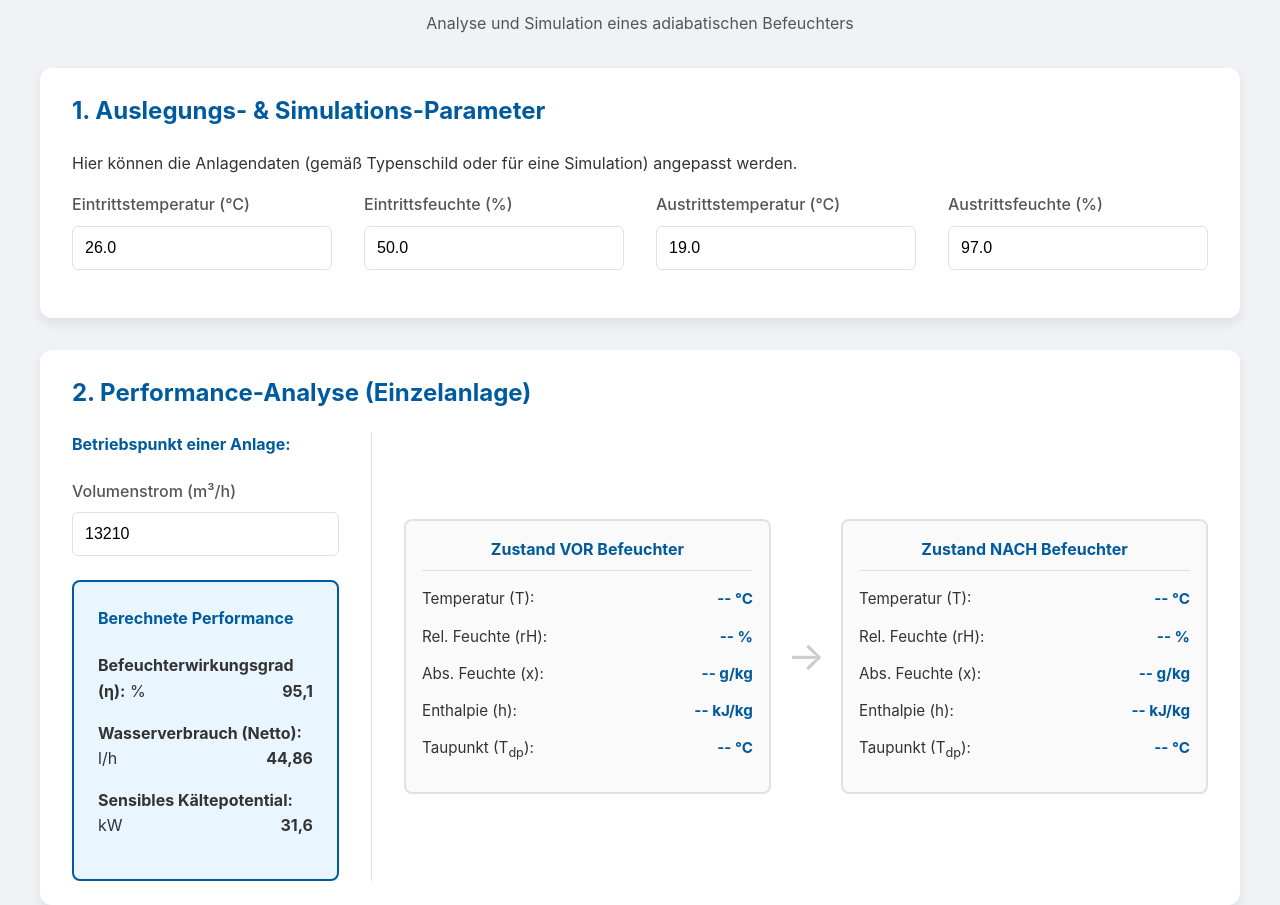
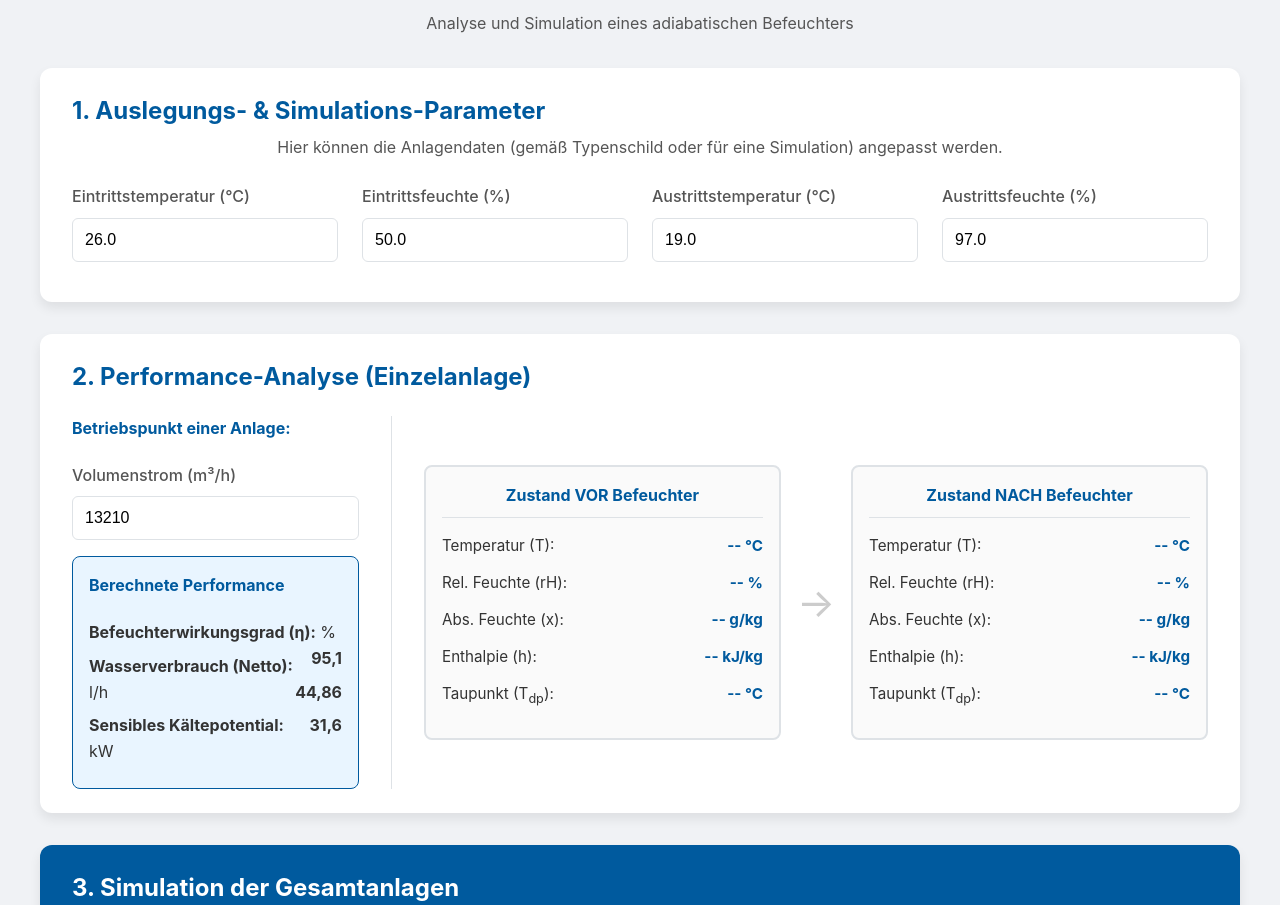
Before and after one commit to Oktaederim/AdiabatischeKuehlung-AB, a plain HTML site: page index.html in a window 1280 px wide. Shown: the part 78-983 px from the top of the page. Drawn offline with Linux system fonts and the light colour scheme.

Commit message:
Update style.css
Code2

```diff
--- a/style.css
+++ b/style.css
@@ -25,58 +25,50 @@ body {
 }
 h1, h2, h4 { color: var(--primary-color); margin-top: 0; }
 h1 { text-align: center; }
+p.info-text { text-align: center; color: var(--label-color); margin-top: -1rem; margin-bottom: 1.5rem; }
 .subtitle { text-align: center; color: var(--label-color); margin-top: -0.5rem; margin-bottom: 2rem; }
 
 /* Data Display Grids */
-.data-grid, .live-grid {
-    display: grid;
-    gap: 2rem;
-    grid-template-columns: 1fr;
-}
-@media (min-width: 768px) {
-    .data-grid { grid-template-columns: repeat(auto-fit, minmax(250px, 1fr)); }
-    .live-grid { grid-template-columns: 300px 1fr; }
-}
-.data-group p { margin: 0.5rem 0; }
+.data-grid { display: grid; gap: 1.5rem; grid-template-columns: repeat(auto-fit, minmax(200px, 1fr)); }
+.live-grid { display: grid; gap: 2rem; grid-template-columns: 1fr; }
+@media (min-width: 992px) { .live-grid { grid-template-columns: 320px 1fr; } }
+
 .results-box {
     background-color: var(--results-bg);
-    padding: 1.5rem;
+    padding: 1rem;
     border-radius: 8px;
-    border: 2px solid var(--primary-color);
+    border: 1px solid var(--primary-color);
 }
-.results-box h4 { margin-top: 0; }
+.results-box h4 { margin-top: 0; font-size: 1em; }
+.results-box p { margin: 0.5rem 0; }
 .results-box span { font-weight: bold; float: right; }
 
 /* Input Section */
 .input-section { padding-right: 2rem; border-right: 1px solid var(--border-color); }
-.input-group { margin-bottom: 1.5rem; }
+.input-group { margin-bottom: 1rem; }
 .input-group label { display: block; font-weight: 500; margin-bottom: 0.5rem; color: var(--label-color); }
 .input-group input { width: 100%; padding: 0.75rem; border: 1px solid var(--border-color); border-radius: 6px; font-size: 1rem; box-sizing: border-box; }
 
 /* Process Visualization */
-.process-visualization {
-    display: flex;
-    flex-direction: column;
-    justify-content: center;
-    gap: 1rem;
-}
-@media (min-width: 992px) {
-    .process-visualization { flex-direction: row; align-items: center; }
-}
-.state-node, .component-node {
+.process-visualization { display: flex; flex-direction: column; justify-content: center; gap: 1rem; }
+@media (min-width: 992px) { .process-visualization { flex-direction: row; align-items: center; } }
+.state-node {
     border: 2px solid var(--border-color);
     border-radius: 8px;
     padding: 1rem;
     background-color: #fafafa;
     flex: 1;
 }
-.component-node { background-color: transparent; border-style: dashed; }
-.state-node h4, .component-node h4 { text-align: center; margin-bottom: 1rem; padding-bottom: 0.5rem; border-bottom: 1px solid var(--border-color); }
-.state-node p, .component-node p { margin: 0.8rem 0; font-size: 0.95rem; }
-.state-node strong, .component-node strong { float: right; color: var(--primary-color); }
+.state-node h4 { text-align: center; margin-bottom: 1rem; padding-bottom: 0.5rem; border-bottom: 1px solid var(--border-color); }
+.state-node p { margin: 0.8rem 0; font-size: 0.95rem; }
+.state-node strong { float: right; color: var(--primary-color); }
 .arrow { font-size: 2.5rem; color: #ccc; text-align: center; transform: rotate(90deg); }
-@media (min-width: 992px) {
-    .arrow { transform: rotate(0deg); }
-}
+@media (min-width: 992px) { .arrow { transform: rotate(0deg); } }
+
+/* Aggregate Card */
+.aggregate-card { background-color: var(--primary-color); color: white; }
+.aggregate-card h2, .aggregate-card label { color: white; }
+.total-results { margin-top: 1.5rem; font-size: 1.2rem; text-align: center; }
+.total-results strong { font-size: 1.5rem; display: block; margin-top: 0.5rem; }
 
 .footer { text-align: center; margin-top: 2rem; color: #888; font-size: 0.9rem; }
```
